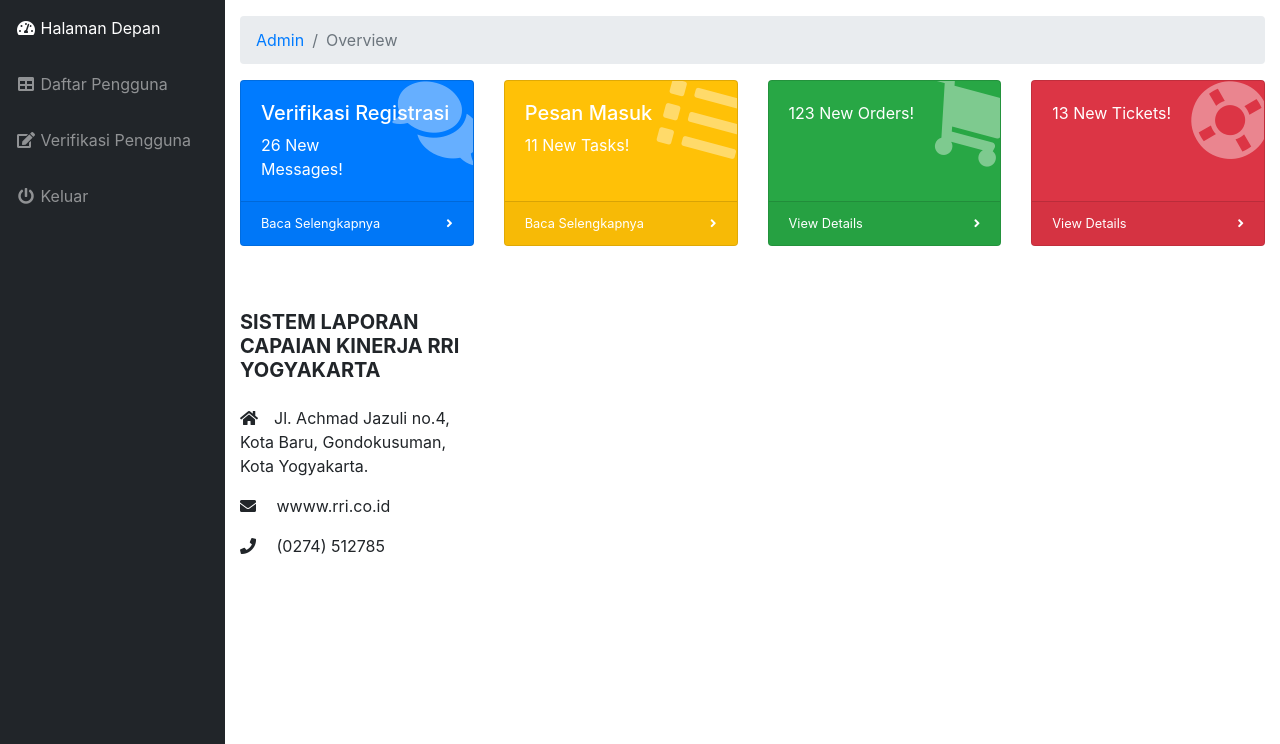
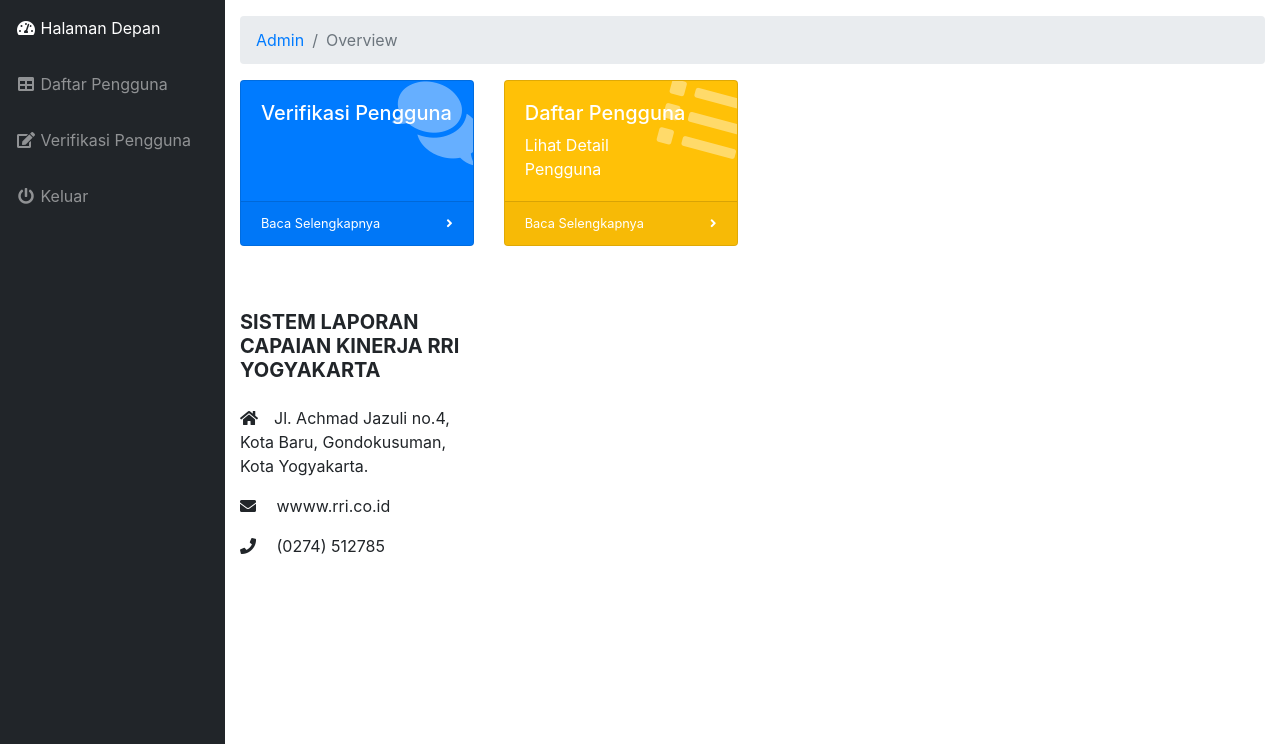
Before and after one commit to aikriwn/SILCK, a CodeIgniter app: page /SILCK/admin in a window 1280 px wide. Shown: the part 56-800 px from the top of the page. Run offline with CodeIgniter, Linux system fonts and the light colour scheme; the visitor is signed in with stand-in values (Sample User, id 1); some libraries are stand-ins or nearby versions.

Commit message:
update index

```diff
--- a/application/views/admin/index.php
+++ b/application/views/admin/index.php
@@ -15,10 +15,9 @@
                   <div class="card-body-icon">
                     <i class="fas fa-fw fa-comments"></i>
                   </div>
-                  <h5>Verifikasi Registrasi</h5>
-                  <div class="mr-5">26 New Messages!</div>
+                  <h5>Verifikasi Pengguna</h5>
                 </div>
-                <a class="card-footer text-white clearfix small z-1" href="<?php echo base_url('admin/verifikasi_registrasi'); ?>">
+                <a class="card-footer text-white clearfix small z-1" href="<?php echo base_url('admin/verifikasi_pengguna'); ?>">
                   <span class="float-left">Baca Selengkapnya</span>
                   <span class="float-right">
                     <i class="fas fa-angle-right"></i>
@@ -32,10 +31,10 @@
                   <div class="card-body-icon">
                     <i class="fas fa-fw fa-list"></i>
                   </div>
-                  <h5>Pesan Masuk</h5>
-                  <div class="mr-5">11 New Tasks!</div>
+                  <h5>Daftar Pengguna</h5>
+                  <div class="mr-5">Lihat Detail Pengguna</div>
                 </div>
-                <a class="card-footer text-white clearfix small z-1" href="#">
+                <a class="card-footer text-white clearfix small z-1" href="<?php echo base_url('admin/daftar_pengguna'); ?>">
                   <span class="float-left">Baca Selengkapnya</span>
                   <span class="float-right">
                     <i class="fas fa-angle-right"></i>
@@ -43,37 +42,6 @@
                 </a>
               </div>
             </div>
-            <div class="col-xl-3 col-sm-6 mb-3">
-              <div class="card text-white bg-success o-hidden h-100">
-                <div class="card-body">
-                  <div class="card-body-icon">
-                    <i class="fas fa-fw fa-shopping-cart"></i>
-                  </div>
-                  <div class="mr-5">123 New Orders!</div>
-                </div>
-                <a class="card-footer text-white clearfix small z-1" href="#">
-                  <span class="float-left">View Details</span>
-                  <span class="float-right">
-                    <i class="fas fa-angle-right"></i>
-                  </span>
-                </a>
-              </div>
-            </div>
-            <div class="col-xl-3 col-sm-6 mb-3">
-              <div class="card text-white bg-danger o-hidden h-100">
-                <div class="card-body">
-                  <div class="card-body-icon">
-                    <i class="fas fa-fw fa-life-ring"></i>
-                  </div>
-                  <div class="mr-5">13 New Tickets!</div>
-                </div>
-                <a class="card-footer text-white clearfix small z-1" href="#">
-                  <span class="float-left">View Details</span>
-                  <span class="float-right">
-                    <i class="fas fa-angle-right"></i>
-                  </span>
-                </a>
-              </div>
-            </div>
+
           </div>
         </div>
--- a/application/views/kepala/template/header.php
+++ b/application/views/kepala/template/header.php
@@ -51,7 +51,7 @@
         <li class="nav-item">
           <a class="nav-link" href="<?php echo base_url('kepala/daftar_karyawan'); ?>">
             <i class="fas fa-fw fa-table"></i>
-            <span>Daftar Karyawan</span>
+            <span>Daftar Staff</span>
           </a>
         </li>
         <li class="nav-item">
```
Also changed, not shown: application/views/kepala/index.php (+10 -10 lines), application/views/staff/index.php (+3 -36 lines).
